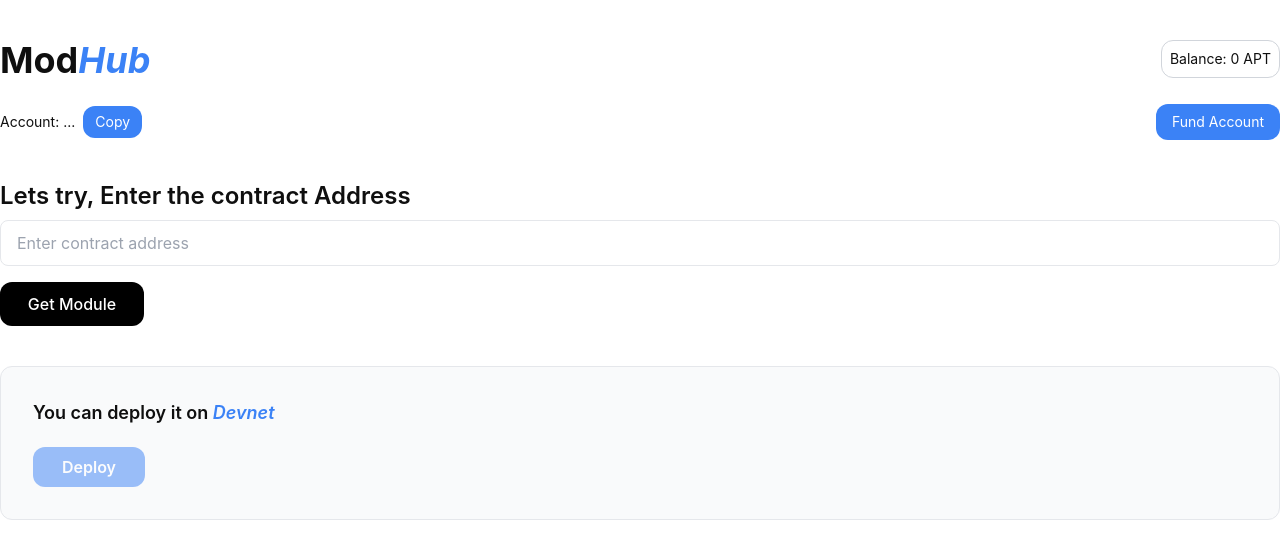
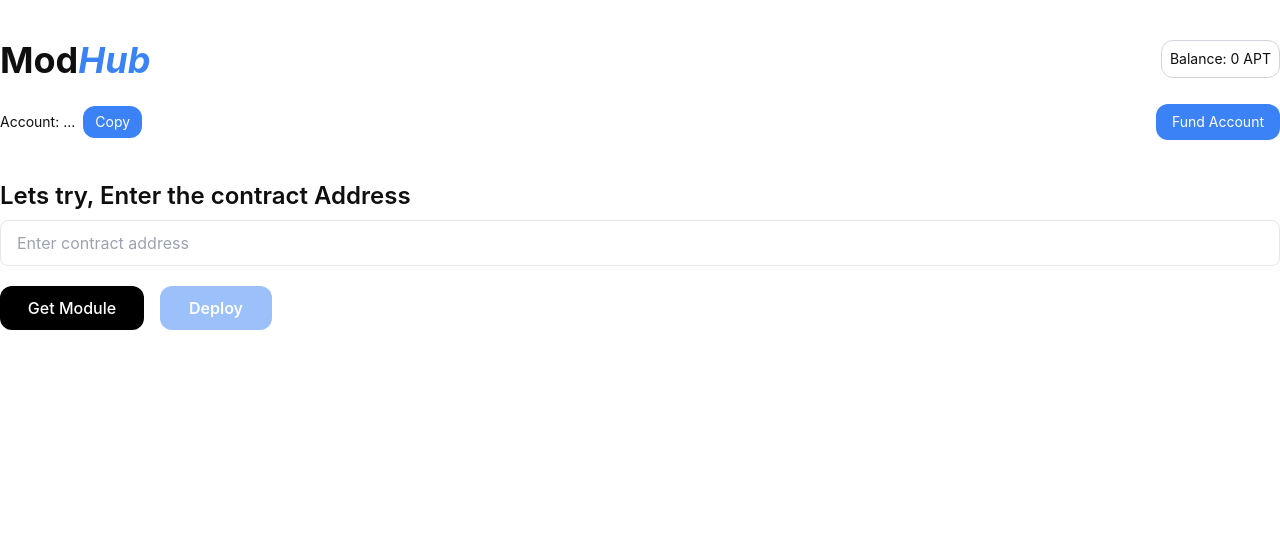
Before and after one commit to anubhavitis/aptos-module-hub, a React (Vite) app: page / in a window 1280 px wide. Shown: the top 558 px of the page. Built offline with nearby package versions, Linux system fonts and the light colour scheme; what @aptos-labs/ts-sdk would draw is missing.

Commit message:
UI updated

```diff
--- a/src/App.tsx
+++ b/src/App.tsx
@@ -11,7 +11,7 @@
   const jsonStart = apiResponse.indexOf('stdout: "') + 9;
   const jsonEnd = apiResponse.lastIndexOf(
     '"',
-    apiResponse.lastIndexOf("stderr:") - 1
+    apiResponse.lastIndexOf("stderr:") - 1,
   );
 
   if (jsonStart !== -1 && jsonEnd !== -1) {
@@ -50,7 +50,6 @@
 function App() {
   const [pkgName, setPkgName] = useState("");
   const [contractAddress, setContractAddress] = useState("");
-  const [hostingResponse, setHostingResponse] = useState("");
   const [balance, setBalance] = useState(0);
   const [userAccount, setUserAccount] = useState<IUserAccount>({
     account: "",
@@ -157,7 +156,6 @@
         pkgName={pkgName}
         deployedInfo={deployedInfo}
         deploying={deploying}
-        hostingResponse={hostingResponse}
       />
 
       <PackageList
--- a/src/components/FindModule.tsx
+++ b/src/components/FindModule.tsx
@@ -11,7 +11,6 @@
   hostToDevnetHandler,
   pkgName,
   deployedInfo,
-  hostingResponse,
   deploying,
 }: {
   setPkgName: (pkgName: string) => void;
@@ -31,7 +30,6 @@
     tx_hash: string;
     address: string;
   };
-  hostingResponse: string;
   deploying: boolean;
 }) => {
   const [loading, setLoading] = useState(false);
@@ -91,34 +89,30 @@
         onChange={(e) => setContractAddress(e.currentTarget.value)}
       />
 
+      <div className="flex gap-4 mt-5">
         <button
           onClick={() => {
             getModule();
             getModuleWithFunctions();
           }}
           disabled={loading}
-        className="bg-black text-white px-4 py-2.5 rounded-xl mt-4 w-36 flex justify-center items-center font-medium"
+          className="w-36 bg-black text-white px-4 py-2.5 rounded-xl flex justify-center items-center font-medium"
         >
           {loading ? <Loader /> : "Get Module"}
         </button>
 
         {!deployedInfo?.tx_hash && (
-        <div className="border rounded-xl p-8 bg-gray-50 mt-10">
-          <p className="text-lg font-semibold">
-            You can deploy it on{" "}
-            <span className="italic text-blue-500">Devnet</span>
-          </p>
           <button
             onClick={hostToDevnetHandler}
             disabled={
               !pkgName || !contractAddress || deployedInfo?.tx_hash?.length > 0
             }
-            className="mt-5 w-28 font-semibold px-4 py-2 bg-blue-500 text-white rounded-xl disabled:opacity-50 disabled:cursor-not-allowed flex justify-center items-center"
+            className="w-28 font-semibold px-4 py-2.5 bg-blue-500 text-white rounded-xl disabled:opacity-50 disabled:cursor-not-allowed flex justify-center items-center"
           >
             {deploying ? <Loader /> : "Deploy"}
           </button>
+        )}
       </div>
-      )}
 
       {deployedInfo?.tx_hash?.length > 0 && (
         <div className="border rounded-xl p-8 bg-gray-50 mt-10">
--- a/src/components/Loader.tsx
+++ b/src/components/Loader.tsx
@@ -1,5 +1,3 @@
-import React from "react";
-
 const Loader = () => {
   return (
     <svg
--- a/src/components/RenderFunctions.tsx
+++ b/src/components/RenderFunctions.tsx
@@ -1,4 +1,4 @@
-import { useState, useEffect } from "react";
+import { useState } from "react";
 import { aptosClient, getAccountFromPrivateKey } from "../utils/util";
 import { IUserAccount } from "../App";
 import { AccountAddress } from "@aptos-labs/ts-sdk";
@@ -81,7 +81,7 @@
   };
 
   const selectedFunctionData = functions.find(
-    (fn) => fn.name === selectedFunction
+    (fn) => fn.name === selectedFunction,
   );
 
   const handleExecute = async () => {
@@ -115,7 +115,7 @@
         "functionArguments",
         functionArguments,
         selectedFunction,
-        deployedInfo
+        deployedInfo,
       );
       setIsLoading(true);
       const tx = await aptosClient.transaction.build.simple({
```
Lines whose indentation alone changed are shown as unchanged.
